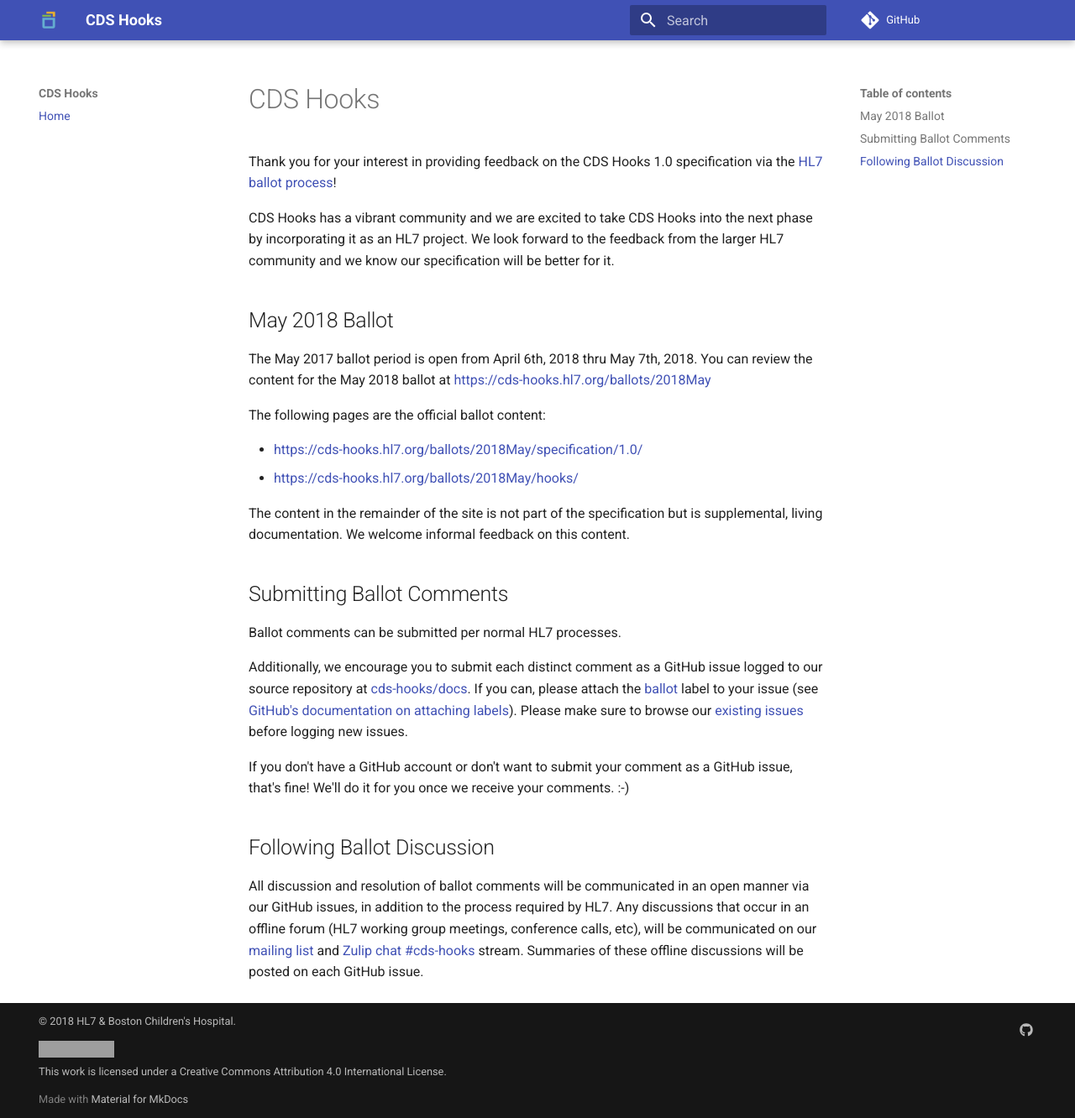
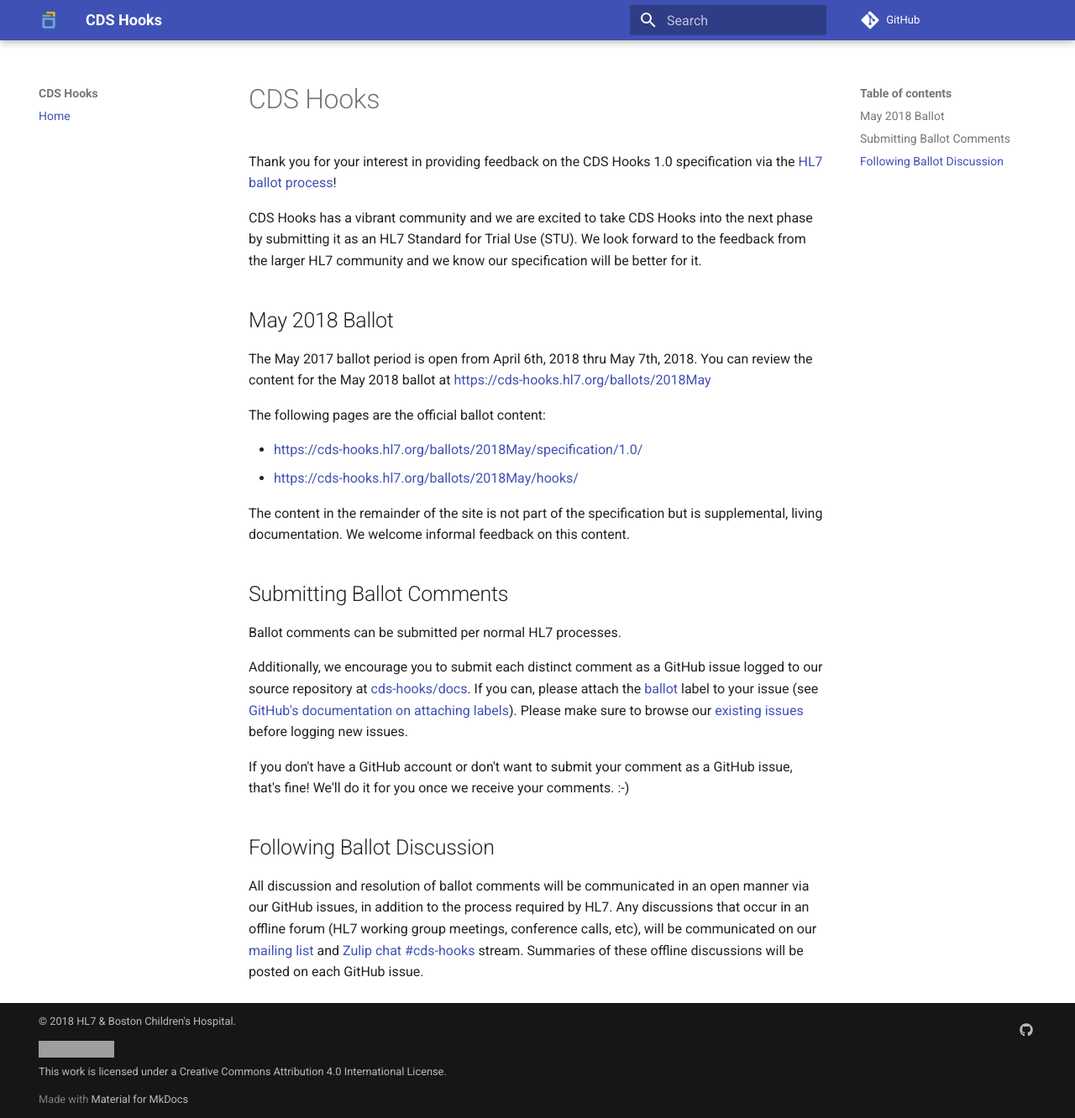
Before and after one commit to HL7/cds-hooks-hl7-site, an MkDocs documentation site: the page built from docs/index.md, in a window 1280 px wide and 1332 px high. Shown: the whole window at 84% size. Built offline with MkDocs 1.6.1 and Material for MkDocs 9.7.7, drawn with Linux system fonts in a browser that asks for light colours; comment, search, counter and statistics services are not loaded; old or Windows-style settings are respelled for this version of MkDocs; grey boxes are pictures that could not be loaded.

Commit message:
Update index.md

```diff
--- a/docs/index.md
+++ b/docs/index.md
@@ -2,7 +2,7 @@
 
 Thank you for your interest in providing feedback on the CDS Hooks 1.0 specification via the [HL7](https://www.hl7.org) [ballot process](http://www.hl7.org/special/committees/publishing/schedules.cfm)!
 
-CDS Hooks has a vibrant community and we are excited to take CDS Hooks into the next phase by incorporating it as an HL7 project. We look forward to the feedback from the larger HL7 community and we know our specification will be better for it.
+CDS Hooks has a vibrant community and we are excited to take CDS Hooks into the next phase by submitting it as an HL7 Standard for Trial Use (STU). We look forward to the feedback from the larger HL7 community and we know our specification will be better for it.
 
 ## May 2018 Ballot
 
```
